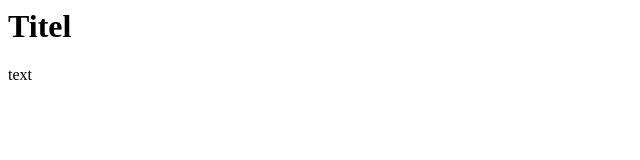
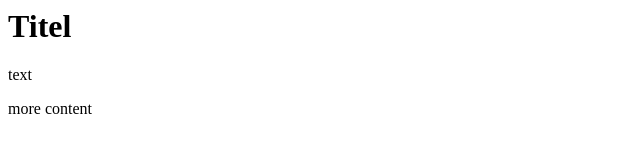
Before and after one commit to IngramSteve/FirstRepository, a plain HTML site: page index.html in a window 1280 px wide. Shown: the full height of the page, 0-640 px from the left. Drawn offline with Linux system fonts and the light colour scheme.

Commit message:
eine p tag zeile hinzugefügt mit mehr inhalt

```diff
--- a/index.html
+++ b/index.html
@@ -1,2 +1,3 @@
 <h1>Titel</h1>
 <p>text</p>
+<p>more content</p>
```
